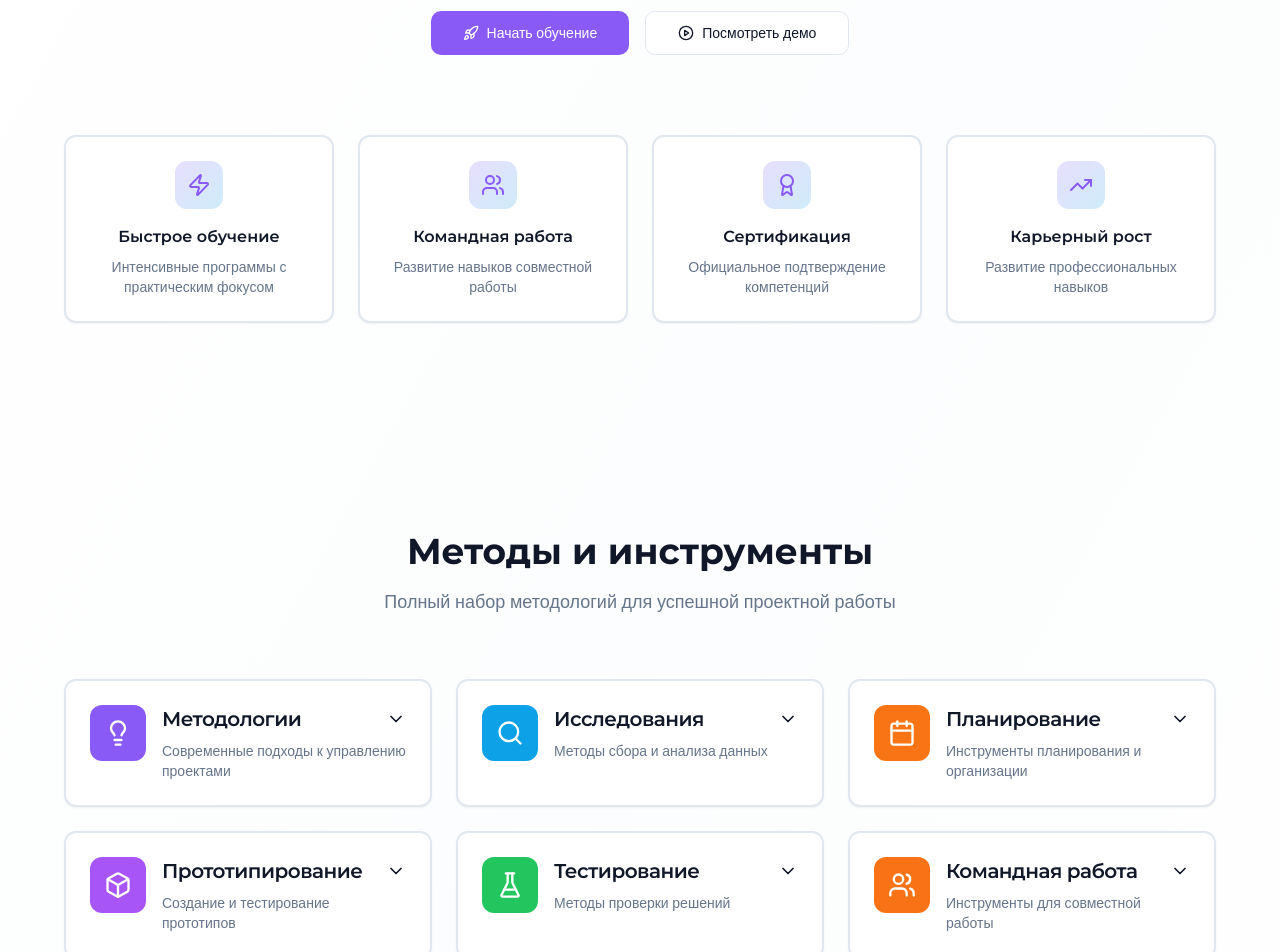
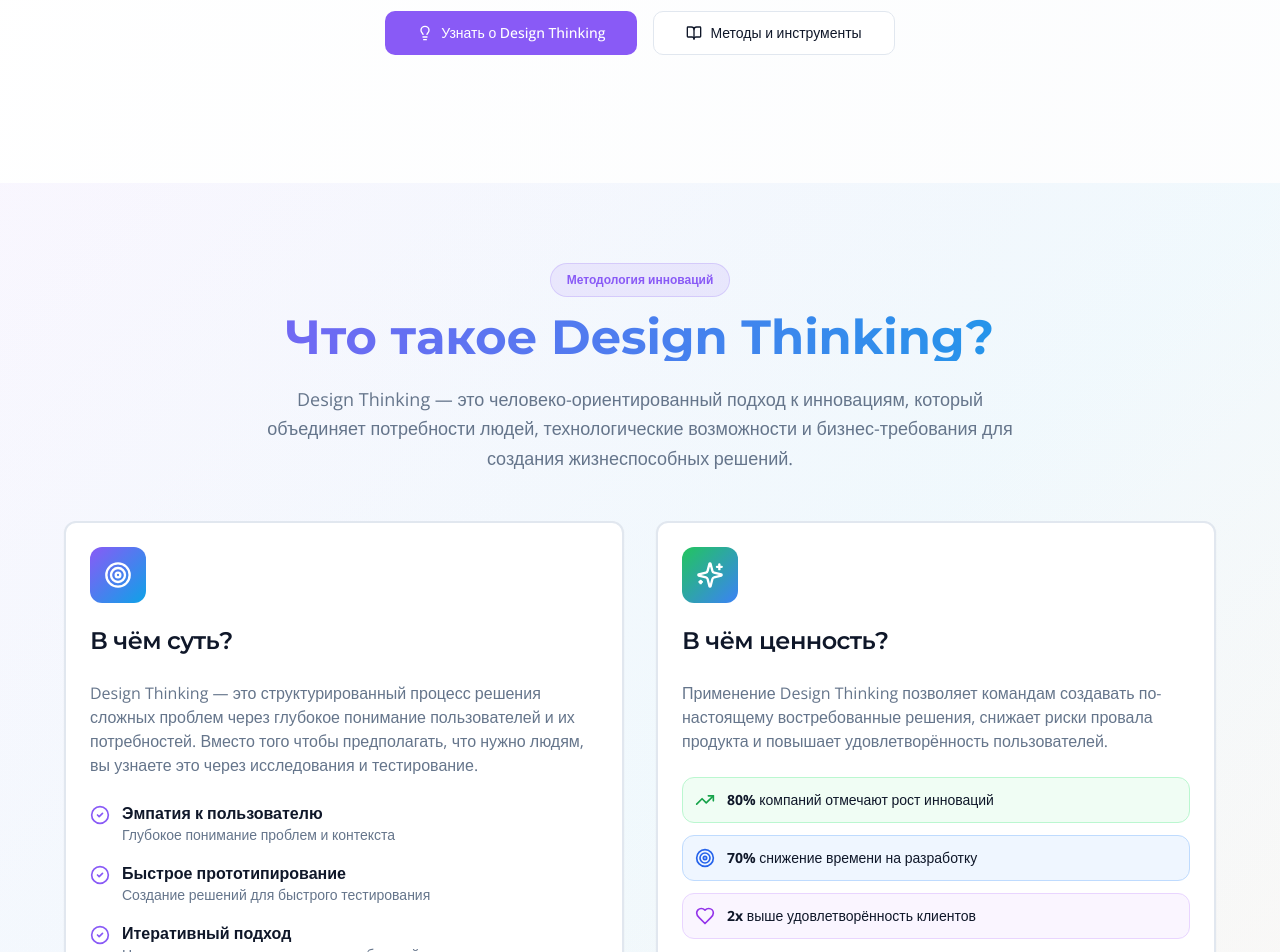
Before and after one commit to pr-poehali-dev/educational-methods-site, a React (Vite) app: page / in a window 1280 px wide. Shown: the part 480-1432 px from the top of the page. Built offline with nearby package versions, Linux system fonts and the light colour scheme.

Commit message:
Добавить блок о дизайн-мышлении

```diff
--- a/src/pages/Index.tsx
+++ b/src/pages/Index.tsx
@@ -90,26 +90,26 @@ const Index = () => {
     }
   ];
 
-  const features = [
+  const designThinkingBenefits = [
     {
-      icon: 'Zap',
-      title: 'Быстрое обучение',
-      description: 'Интенсивные программы с практическим фокусом'
+      icon: 'Users',
+      title: 'Фокус на пользователе',
+      description: 'Решения создаются с учетом реальных потребностей людей'
     },
     {
-      icon: 'Users',
-      title: 'Командная работа',
-      description: 'Развитие навыков совместной работы'
+      icon: 'Lightbulb',
+      title: 'Креативное мышление',
+      description: 'Поощрение новых идей и нестандартных подходов'
     },
     {
-      icon: 'Award',
-      title: 'Сертификация',
-      description: 'Официальное подтверждение компетенций'
+      icon: 'Repeat',
+      title: 'Итеративный процесс',
+      description: 'Постоянное улучшение через прототипирование и тестирование'
     },
     {
-      icon: 'TrendingUp',
-      title: 'Карьерный рост',
-      description: 'Развитие профессиональных навыков'
+      icon: 'Users2',
+      title: 'Командная синергия',
+      description: 'Объединение разных точек зрения для лучших решений'
     }
   ];
 
@@ -159,36 +159,132 @@ const Index = () => {
             Современная платформа для обучения студентов эффективным методологиям, инструментам и практикам управления проектами
           </p>
           <div className="flex flex-wrap gap-4 justify-center">
-            <Button size="lg" className="gap-2" onClick={() => {
+            <Button size="lg" className="gap-2" onClick={() => navigate('/design-thinking')}>
+              <Icon name="Lightbulb" size={20} />
+              Узнать о Design Thinking
+            </Button>
+            <Button size="lg" variant="outline" className="gap-2" onClick={() => {
               const element = document.getElementById('methodology');
               element?.scrollIntoView({ behavior: 'smooth' });
             }}>
-              <Icon name="Rocket" size={20} />
-              Начать обучение
-            </Button>
-            <Button size="lg" variant="outline" className="gap-2" onClick={() => navigate('/design-thinking')}>
-              <Icon name="PlayCircle" size={20} />
-              Посмотреть демо
+              <Icon name="BookOpen" size={20} />
+              Методы и инструменты
             </Button>
           </div>
         </div>
+      </section>
 
-        <div className="grid grid-cols-1 md:grid-cols-2 lg:grid-cols-4 gap-6 max-w-6xl mx-auto mt-20">
-          {features.map((feature, index) => (
+      {/* Design Thinking Block */}
+      <section className="container mx-auto px-4 py-20 bg-gradient-to-br from-primary/5 via-secondary/5 to-accent/5">
+        <div className="max-w-6xl mx-auto">
+          <div className="text-center mb-12">
+            <Badge className="mb-4 px-4 py-2 bg-primary/10 text-primary border-primary/20">
+              Методология инноваций
+            </Badge>
+            <h3 className="text-3xl md:text-5xl font-bold mb-6 bg-gradient-to-r from-primary to-secondary bg-clip-text text-transparent">
+              Что такое Design Thinking?
+            </h3>
+            <p className="text-lg text-muted-foreground max-w-3xl mx-auto leading-relaxed">
+              Design Thinking — это человеко-ориентированный подход к инновациям, который объединяет потребности людей,
+              технологические возможности и бизнес-требования для создания жизнеспособных решений.
+            </p>
+          </div>
+
+          <div className="grid grid-cols-1 lg:grid-cols-2 gap-8 mb-12">
+            <Card className="border-2 hover:shadow-xl transition-all">
+              <CardHeader>
+                <div className="w-14 h-14 bg-gradient-to-br from-primary to-secondary rounded-xl flex items-center justify-center mb-4">
+                  <Icon name="Target" size={28} className="text-white" />
+                </div>
+                <CardTitle className="text-2xl">В чём суть?</CardTitle>
+              </CardHeader>
+              <CardContent className="space-y-4">
+                <p className="text-muted-foreground">
+                  Design Thinking — это структурированный процесс решения сложных проблем через глубокое понимание
+                  пользователей и их потребностей. Вместо того чтобы предполагать, что нужно людям, вы узнаете это
+                  через исследования и тестирование.
+                </p>
+                <div className="flex items-start gap-3 pt-2">
+                  <Icon name="CheckCircle2" size={20} className="text-primary shrink-0 mt-1" />
+                  <div>
+                    <p className="font-semibold">Эмпатия к пользователю</p>
+                    <p className="text-sm text-muted-foreground">Глубокое понимание проблем и контекста</p>
+                  </div>
+                </div>
+                <div className="flex items-start gap-3">
+                  <Icon name="CheckCircle2" size={20} className="text-primary shrink-0 mt-1" />
+                  <div>
+                    <p className="font-semibold">Быстрое прототипирование</p>
+                    <p className="text-sm text-muted-foreground">Создание решений для быстрого тестирования</p>
+                  </div>
+                </div>
+                <div className="flex items-start gap-3">
+                  <Icon name="CheckCircle2" size={20} className="text-primary shrink-0 mt-1" />
+                  <div>
+                    <p className="font-semibold">Итеративный подход</p>
+                    <p className="text-sm text-muted-foreground">Непрерывное улучшение на основе обратной связи</p>
+                  </div>
+                </div>
+              </CardContent>
+            </Card>
+
+            <Card className="border-2 hover:shadow-xl transition-all">
+              <CardHeader>
+                <div className="w-14 h-14 bg-gradient-to-br from-green-500 to-blue-500 rounded-xl flex items-center justify-center mb-4">
+                  <Icon name="Sparkles" size={28} className="text-white" />
+                </div>
+                <CardTitle className="text-2xl">В чём ценность?</CardTitle>
+              </CardHeader>
+              <CardContent className="space-y-4">
+                <p className="text-muted-foreground">
+                  Применение Design Thinking позволяет командам создавать по-настоящему востребованные решения,
+                  снижает риски провала продукта и повышает удовлетворённость пользователей.
+                </p>
+                <div className="space-y-3 pt-2">
+                  <div className="flex items-center gap-3 p-3 bg-green-50 dark:bg-green-950/20 rounded-lg border border-green-200 dark:border-green-800">
+                    <Icon name="TrendingUp" size={20} className="text-green-600 shrink-0" />
+                    <p className="text-sm"><strong>80%</strong> компаний отмечают рост инноваций</p>
+                  </div>
+                  <div className="flex items-center gap-3 p-3 bg-blue-50 dark:bg-blue-950/20 rounded-lg border border-blue-200 dark:border-blue-800">
+                    <Icon name="Target" size={20} className="text-blue-600 shrink-0" />
+                    <p className="text-sm"><strong>70%</strong> снижение времени на разработку</p>
+                  </div>
+                  <div className="flex items-center gap-3 p-3 bg-purple-50 dark:bg-purple-950/20 rounded-lg border border-purple-200 dark:border-purple-800">
+                    <Icon name="Heart" size={20} className="text-purple-600 shrink-0" />
+                    <p className="text-sm"><strong>2x</strong> выше удовлетворённость клиентов</p>
+                  </div>
+                </div>
+              </CardContent>
+            </Card>
+          </div>
+
+          <div className="grid grid-cols-1 md:grid-cols-2 lg:grid-cols-4 gap-6">
+            {designThinkingBenefits.map((benefit, index) => (
               <Card
                 key={index}
                 className="border-2 hover:border-primary/50 transition-all duration-300 hover:shadow-lg hover:-translate-y-1"
-              style={{ animationDelay: `${index * 100}ms` }}
               >
                 <CardContent className="pt-6 text-center">
                   <div className="w-12 h-12 bg-gradient-to-br from-primary/20 to-secondary/20 rounded-xl flex items-center justify-center mx-auto mb-4">
-                  <Icon name={feature.icon} size={24} className="text-primary" />
+                    <Icon name={benefit.icon} size={24} className="text-primary" />
                   </div>
-                <h3 className="font-semibold mb-2">{feature.title}</h3>
-                <p className="text-sm text-muted-foreground">{feature.description}</p>
+                  <h3 className="font-semibold mb-2">{benefit.title}</h3>
+                  <p className="text-sm text-muted-foreground">{benefit.description}</p>
                 </CardContent>
               </Card>
             ))}
+          </div>
+
+          <div className="mt-12 text-center">
+            <Button
+              size="lg"
+              className="gap-2"
+              onClick={() => navigate('/design-thinking')}
+            >
+              <Icon name="ArrowRight" size={20} />
+              Изучить методологию подробнее
+            </Button>
+          </div>
         </div>
       </section>
 
```
Lines whose indentation alone changed are shown as unchanged.
